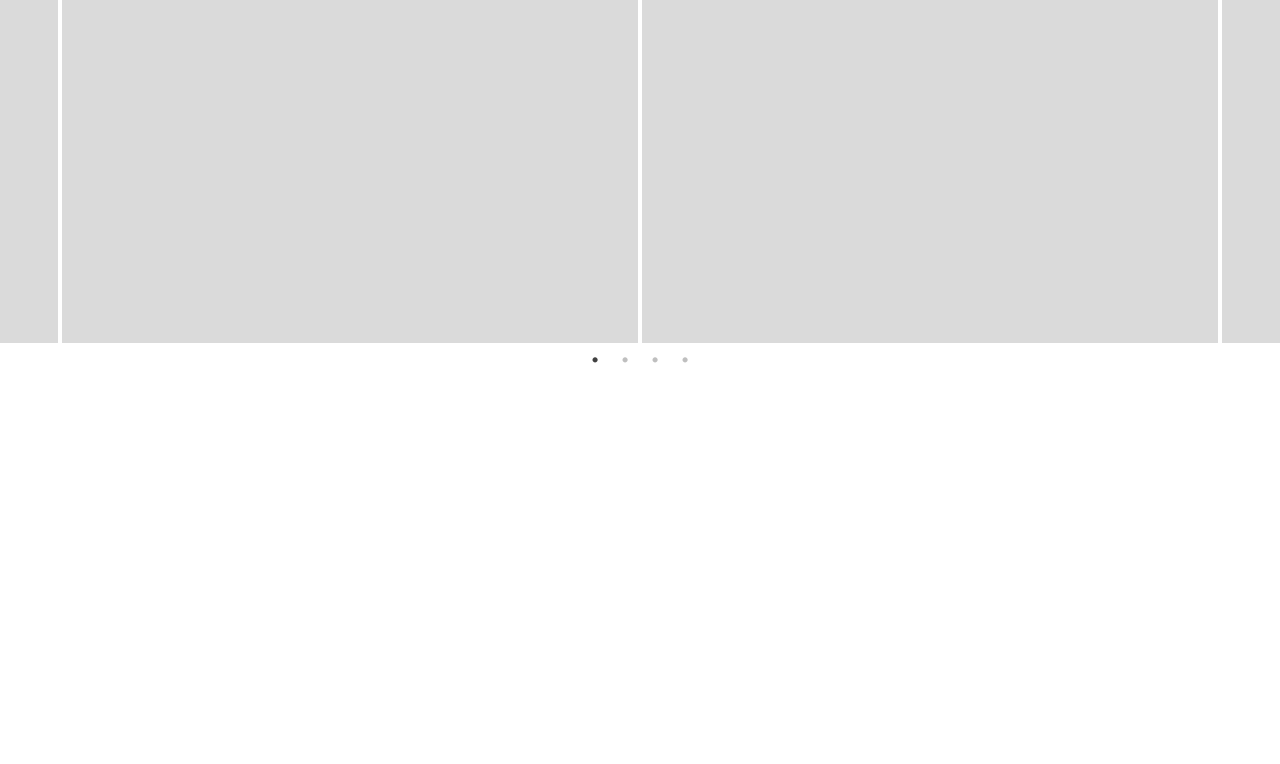
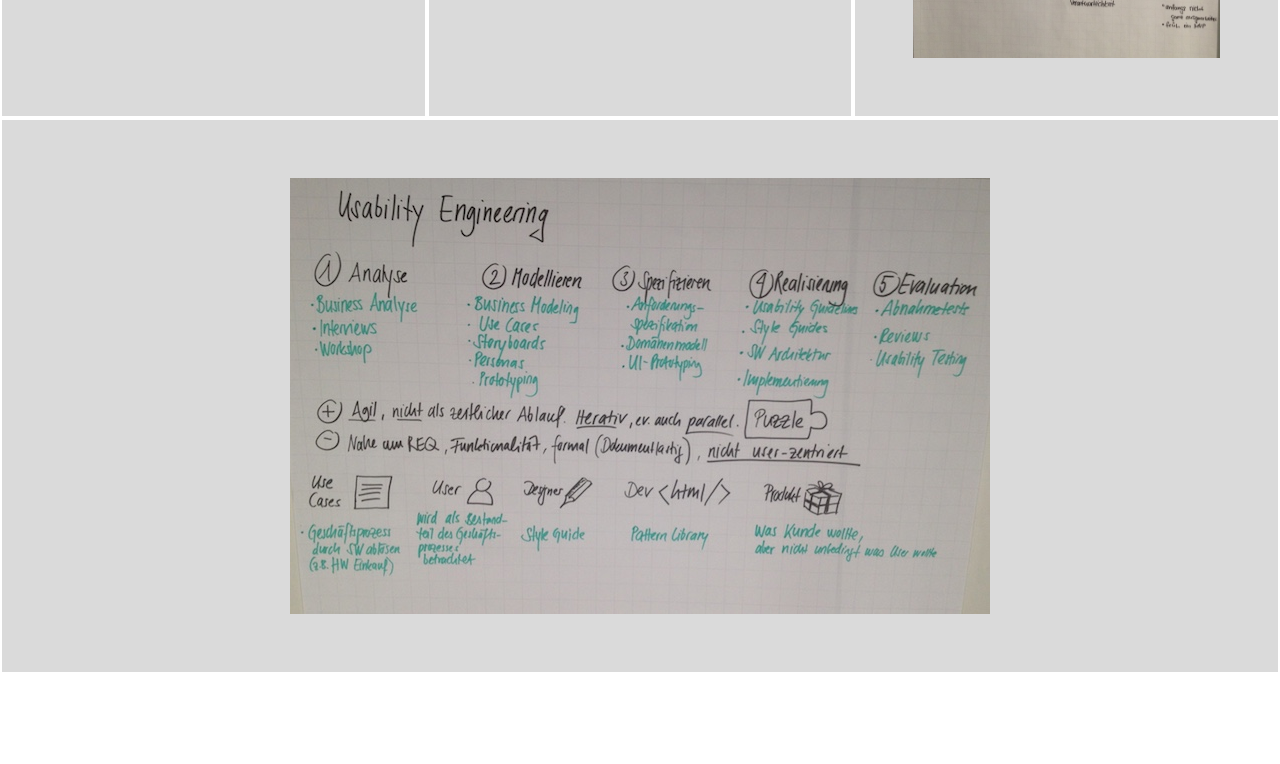
Before and after one commit to andimeier-ch/uidC, a website: page dist/index.html in a window 1280 px wide. Shown: the part 2867-3631 px from the top of the page. Before the commit the page ends 3362 px from the top, so only its background shows below. Drawn offline with nearby package versions, Linux system fonts and the light colour scheme.

Commit message:
flex gallery enabled

```diff
--- a/src/less/style.less
+++ b/src/less/style.less
@@ -202,7 +202,13 @@ section {
         display: block;
         margin: 0 auto;
     }
-    .slick-slide {
-        height: 755px;
-    }
 }
+
+.flex-container {
+    display: flex;
+    flex-flow: row wrap;
+    justify-content: space-between;
+}
+.flex-item {
+    flex: 1 1 33%;
+}
```
Also changed, not shown: dist/css/style.min.css, dist/index.html.
